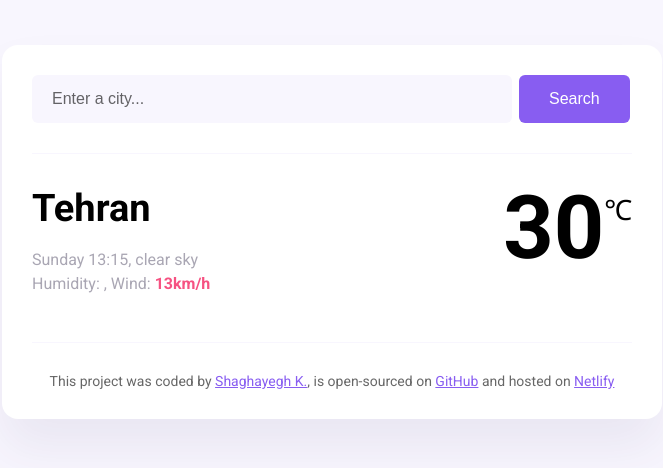
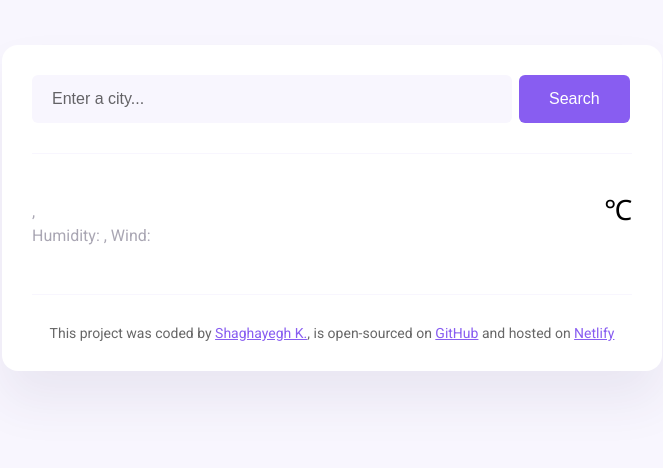
Before and after one commit to Shaghayegh9473/Final-Weather-Application, a plain HTML site: page index.html in a window 1280 px wide. Shown: the whole page, without its empty margins (308-971 px from the left). Drawn offline with nearby package versions, Linux system fonts and the light colour scheme.

Commit message:
Add the link and removed the basic data

```diff
--- a/index.html
+++ b/index.html
@@ -34,18 +34,18 @@
       <main>
         <div class="weather-app-data">
           <div>
-            <h1 class="weather-city" id="weather-city">Tehran</h1>
+            <h1 class="weather-city" id="weather-city"></h1>
             <p>
-              <span id="time">Sunday 13:15</span>,
-              <span id="condition">clear sky</span>
+              <span id="time"></span>,
+              <span id="condition"></span>
               <br />
               Humidity: <strong id="humidity"></strong>, Wind:
-              <strong id="wind-speed">13km/h</strong>
+              <strong id="wind-speed"></strong>
             </p>
           </div>
           <div class="weather-temperature-container">
             <div id="icon"></div>
-            <div class="current-temperature" id="current-temperature">30</div>
+            <div class="current-temperature" id="current-temperature"></div>
             <div class="unit">℃</div>
           </div>
         </div>
@@ -59,7 +59,7 @@
           >GitHub</a
         >
         and hosted on
-        <a href="">Netlify</a>
+        <a href="https://tempestas-weather-application.netlify.app/">Netlify</a>
       </footer>
     </div>
     <script src="src/index.js"></script>
```
